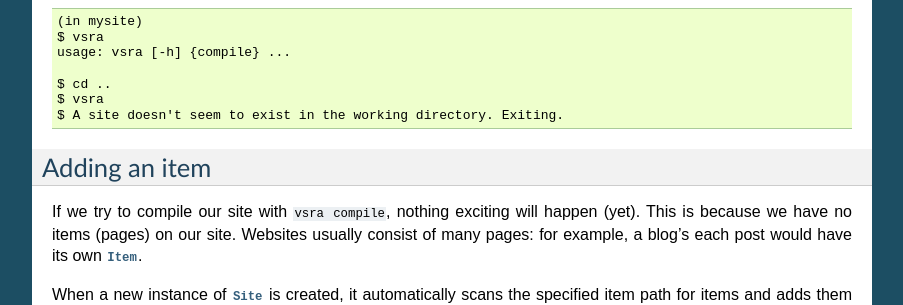
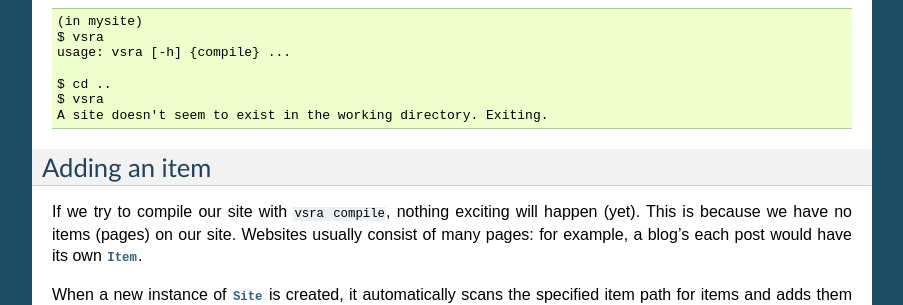
Before and after one commit to veeti/vasara, a Sphinx documentation site: the page built from docs/quick_start.rst, in a window 1280 px wide and 900 px high, scrolled down 915 px. Shown: the part 246-551 px from the top of the window, without its empty margins (198-1101 px from the left). Built offline with Sphinx 7.4.7, drawn with Linux system fonts in a browser that asks for light colours.

Commit message:
Remove accidental $ from docs

```diff
--- a/docs/quick_start.rst
+++ b/docs/quick_start.rst
@@ -62,7 +62,7 @@ When calling ``vsra``, it will look for the ``get_vasara_compiler`` method in th
 
     $ cd ..
     $ vsra
-    $ A site doesn't seem to exist in the working directory. Exiting.
+    A site doesn't seem to exist in the working directory. Exiting.
 
 Adding an item
 --------------
```
